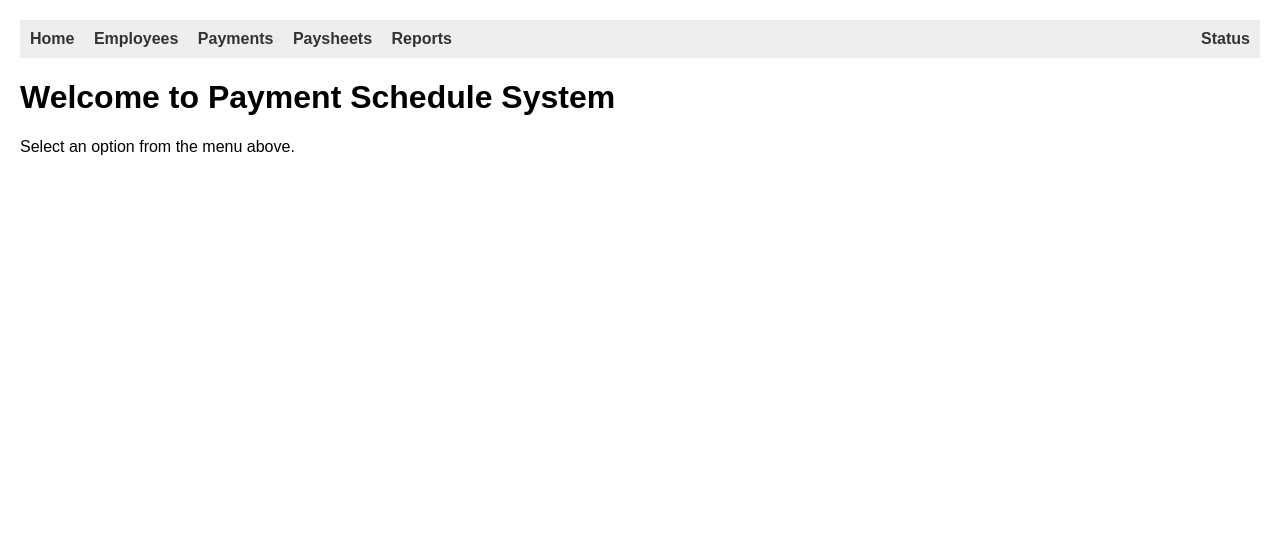
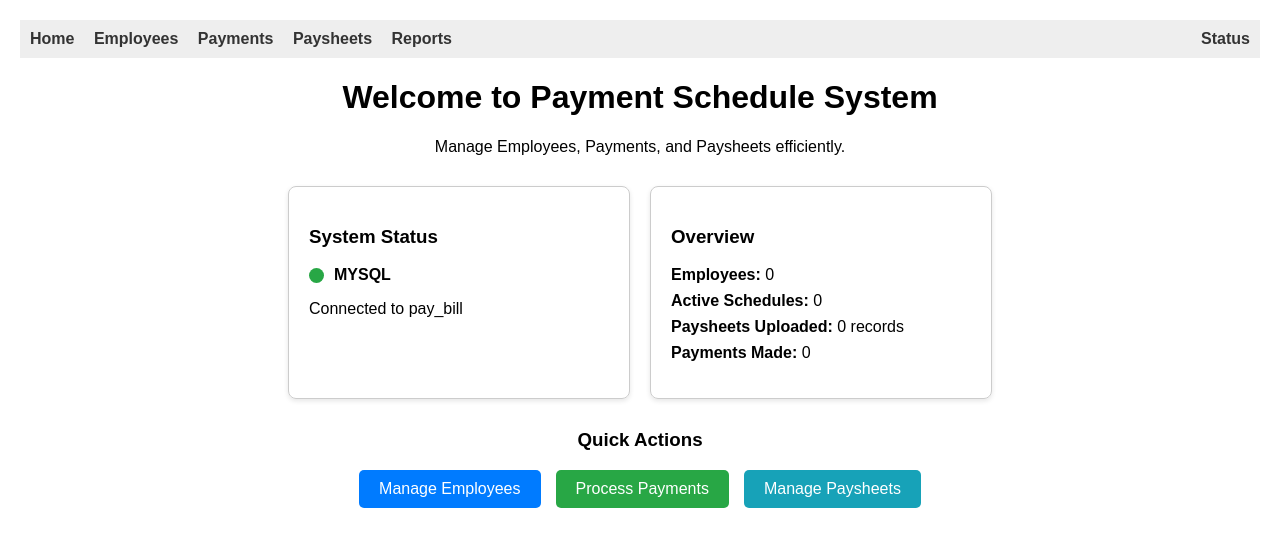
Before and after one commit to Thiwa1/Payment, a PHP site: page / in a window 1280 px wide. Shown: the top 547 px of the page. Run offline with PHP 8.4, Linux system fonts and the light colour scheme; data that the repository does not hold is empty.

Commit message:
Add Dashboard to Home Page
- Updated `index.php` to display real-time Database Status (Connected/Failed/Fallback) and summary statistics (Count of Employees, Schedules, Payments).
- Provides "Quick Action" buttons for main tasks.
- Ensures immediate feedback on whether the database is properly initialized and populated.

Co-authored-by: Thiwa1 <30181036+Thiwa1@users.noreply.github.com>

```diff
--- a/index.php
+++ b/index.php
@@ -1,4 +1,61 @@
-<?php include 'header.php'; ?>
-    <h1>Welcome to Payment Schedule System</h1>
-    <p>Select an option from the menu above.</p>
+<?php
+include 'header.php';
+require_once 'db_adapter.php'; // Ensures DB is checked/created
+
+$status = check_db_status();
+$counts = ['employees' => 0, 'payments' => 0, 'schedules' => 0, 'paysheets' => 0];
+
+if ($status['status'] == 'connected' || $status['type'] == 'sqlite') {
+    $pdo = getDBConnection();
+    try {
+        $counts['employees'] = $pdo->query("SELECT COUNT(*) FROM employees")->fetchColumn();
+        $counts['payments'] = $pdo->query("SELECT COUNT(*) FROM payments")->fetchColumn();
+        $counts['schedules'] = $pdo->query("SELECT COUNT(*) FROM schedules")->fetchColumn();
+        $counts['paysheets'] = $pdo->query("SELECT COUNT(*) FROM paysheets")->fetchColumn();
+    } catch (Exception $e) {
+        // Tables might not exist if setup failed partway, but ensure_tables_exist should have run.
+    }
+}
+?>
+
+    <div style="text-align: center; margin-bottom: 30px;">
+        <h1>Welcome to Payment Schedule System</h1>
+        <p>Manage Employees, Payments, and Paysheets efficiently.</p>
+    </div>
+
+    <div style="display: flex; gap: 20px; flex-wrap: wrap; justify-content: center;">
+        <!-- DB Status Card -->
+        <div style="border: 1px solid #ccc; padding: 20px; border-radius: 8px; width: 300px; box-shadow: 0 2px 5px rgba(0,0,0,0.1);">
+            <h3>System Status</h3>
+            <div style="display: flex; align-items: center; gap: 10px; margin-bottom: 10px;">
+                <div style="width: 15px; height: 15px; border-radius: 50%; background-color: <?= ($status['status'] == 'connected') ? '#28a745' : (($status['type'] == 'sqlite') ? '#17a2b8' : '#dc3545') ?>;"></div>
+                <span><strong><?= htmlspecialchars(strtoupper($status['type'])) ?></strong></span>
+            </div>
+            <p><?= htmlspecialchars($status['message']) ?></p>
+            <?php if ($status['status'] != 'connected' && $status['type'] != 'sqlite'): ?>
+                <a href="setup.php" style="color: #007bff;">Go to Setup</a>
+            <?php endif; ?>
+        </div>
+
+        <!-- Statistics Card -->
+        <div style="border: 1px solid #ccc; padding: 20px; border-radius: 8px; width: 300px; box-shadow: 0 2px 5px rgba(0,0,0,0.1);">
+            <h3>Overview</h3>
+            <ul style="list-style: none; padding: 0;">
+                <li style="margin-bottom: 8px;"><strong>Employees:</strong> <?= $counts['employees'] ?></li>
+                <li style="margin-bottom: 8px;"><strong>Active Schedules:</strong> <?= $counts['schedules'] ?></li>
+                <li style="margin-bottom: 8px;"><strong>Paysheets Uploaded:</strong> <?= $counts['paysheets'] ?> records</li>
+                <li style="margin-bottom: 8px;"><strong>Payments Made:</strong> <?= $counts['payments'] ?></li>
+            </ul>
+        </div>
+    </div>
+
+    <div style="margin-top: 30px; text-align: center;">
+        <h3>Quick Actions</h3>
+        <div style="display: inline-flex; gap: 15px;">
+            <a href="employees.php" style="padding: 10px 20px; background: #007bff; color: white; text-decoration: none; border-radius: 5px;">Manage Employees</a>
+            <a href="payments.php" style="padding: 10px 20px; background: #28a745; color: white; text-decoration: none; border-radius: 5px;">Process Payments</a>
+            <a href="paysheet.php" style="padding: 10px 20px; background: #17a2b8; color: white; text-decoration: none; border-radius: 5px;">Manage Paysheets</a>
+        </div>
+    </div>
+
 <?php include 'footer.php'; ?>
```
